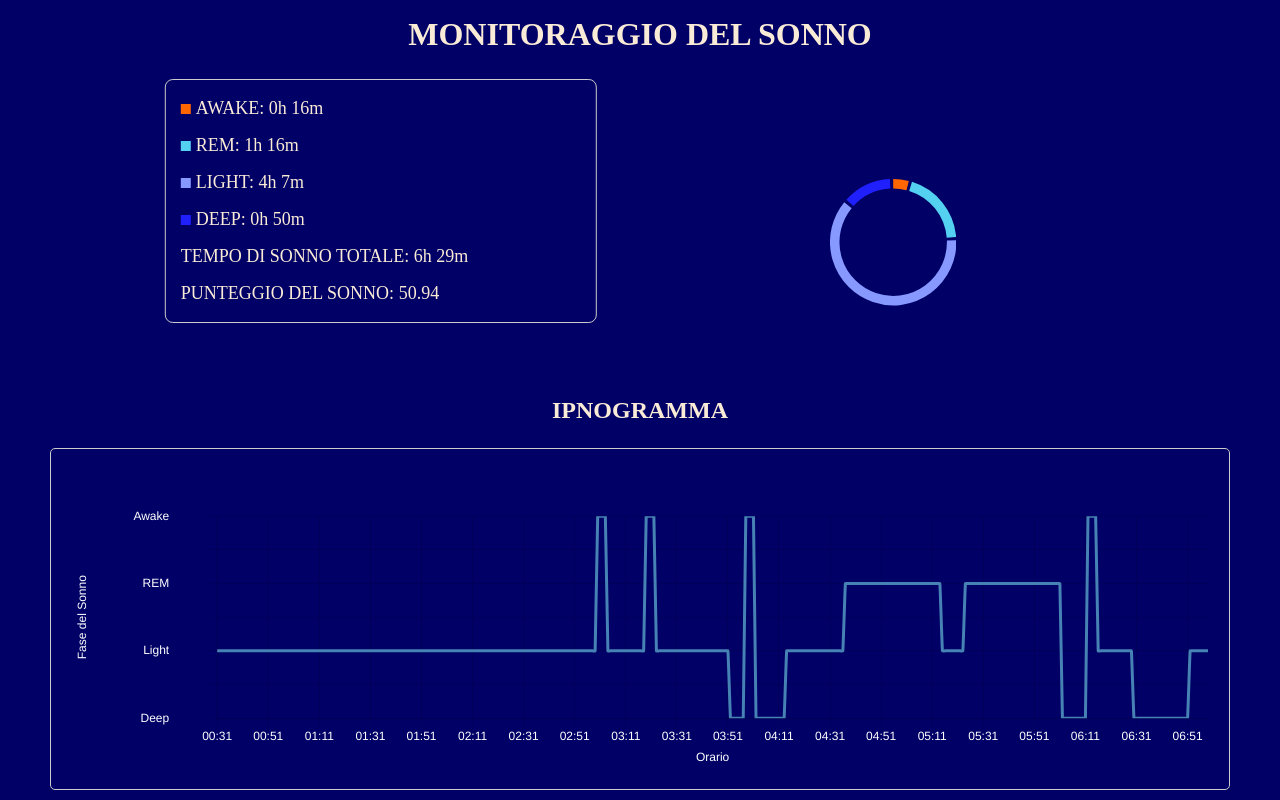
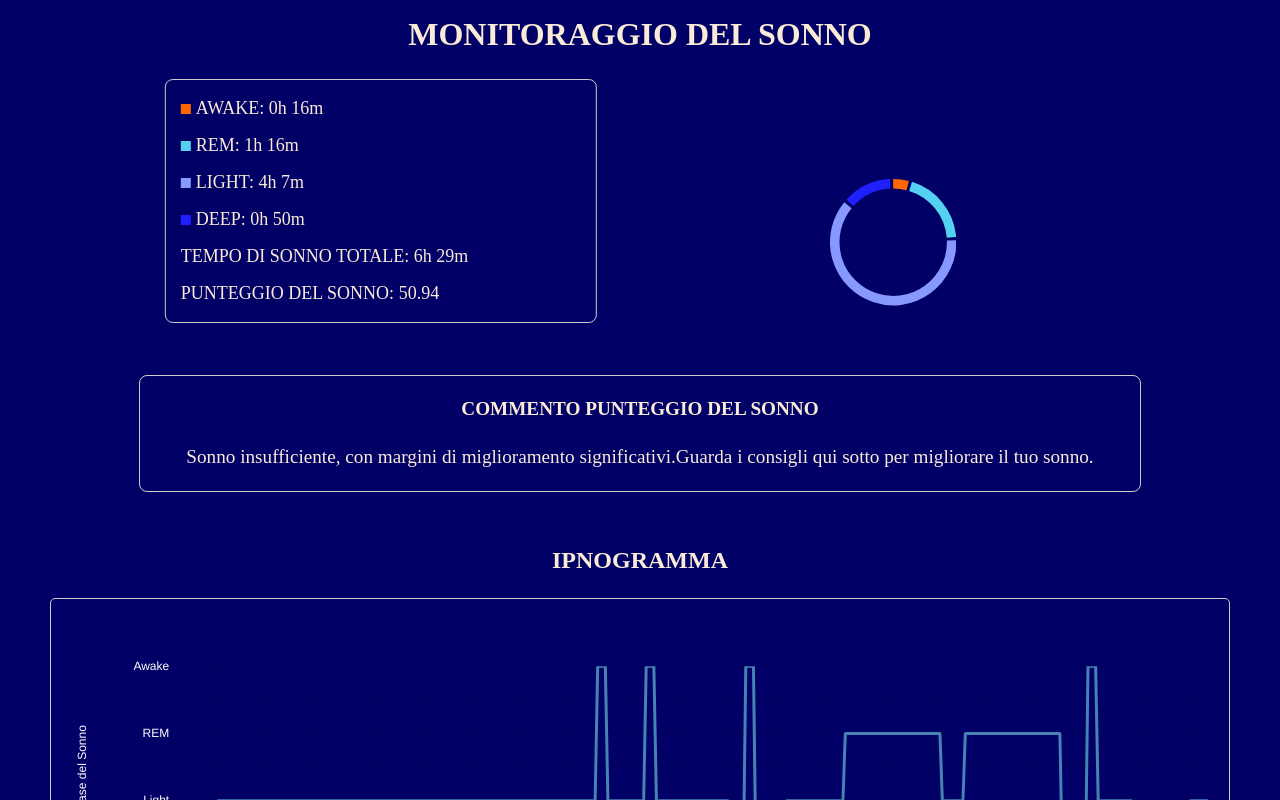
Before and after one commit to SaturnAnton/PROGETTO_REACT_2024-25, a React (Vite) app: page / in a window 1280 px wide. Shown: the top 800 px of the page. Built offline with nearby package versions, Linux system fonts and the light colour scheme.

Commit message:
Aggiunta del commento del punteggio del sonno
Abbiamo aggiunto il commento del punteggio del sonno secondo le specifiche date dal professore

```diff
--- a/src/pages/HomePage/HomePage.css
+++ b/src/pages/HomePage/HomePage.css
@@ -52,3 +52,20 @@
   margin-bottom: 5px;
   text-align: center;
 }
+
+.comment{
+  color: antiquewhite;
+  font-family: 'Times New Roman', Times, serif;
+  text-align: center;
+  font-size: larger;
+  border: 1px solid #ccc;
+  border-radius: 8px;
+  margin: 5% auto;
+  max-width: 1000px;
+  width: 100%;
+  margin-bottom:-30px;
+}
+
+.title3{
+  font-weight: bolder;
+}
--- a/src/pages/HomePage/HomePage.tsx
+++ b/src/pages/HomePage/HomePage.tsx
@@ -163,6 +163,21 @@ const CountSleep: React.FC = () => {
     return restBonus - awakePenalty;
   };
 
+  const value = () => {
+    if(calculateSleepRate()<=100 && calculateSleepRate()>=80){
+      return "Ottima qualità del sonno";
+    }
+    if(calculateSleepRate()<=79 && calculateSleepRate()>=60){
+      return "Qualità del sonno buona ma migliorabile. Prova a guardare i consigli qui sotto per migliorare la qualità del sonno";
+    }
+    if(calculateSleepRate()<=59 && calculateSleepRate()>=40){
+      return "Sonno insufficiente, con margini di miglioramento significativi.Guarda i consigli qui sotto per migliorare il tuo sonno.";
+    }
+    if(calculateSleepRate()<=39 && calculateSleepRate()>=0){
+      return "Sonno scarso,è necessario un intervento per migliorare la qualità. Usa i consigli qui sotto per migliorare il tuo sonno.";
+    }
+  }
+
   const pieChartData = [
     { title: "Awake", value: counts.awake, color: "#FF6600" },
     { title: "REM", value: counts.rem, color: "#54D1F1" },
@@ -257,6 +272,10 @@ const CountSleep: React.FC = () => {
       <div className="pie-chart">
         <PieChart data={pieChartData} lineWidth={15} startAngle={270} paddingAngle={3} />
       </div>
+       <div className="comment">
+        <p className="title3">COMMENTO PUNTEGGIO DEL SONNO</p>
+        <p>{value()}</p>
+        </div>
       <h2 className="title2">IPNOGRAMMA</h2>
       <div className="hypnogram">
         {hypnogramData && <Line data={hypnogramData} options={hypnogramOptions} />}
```
